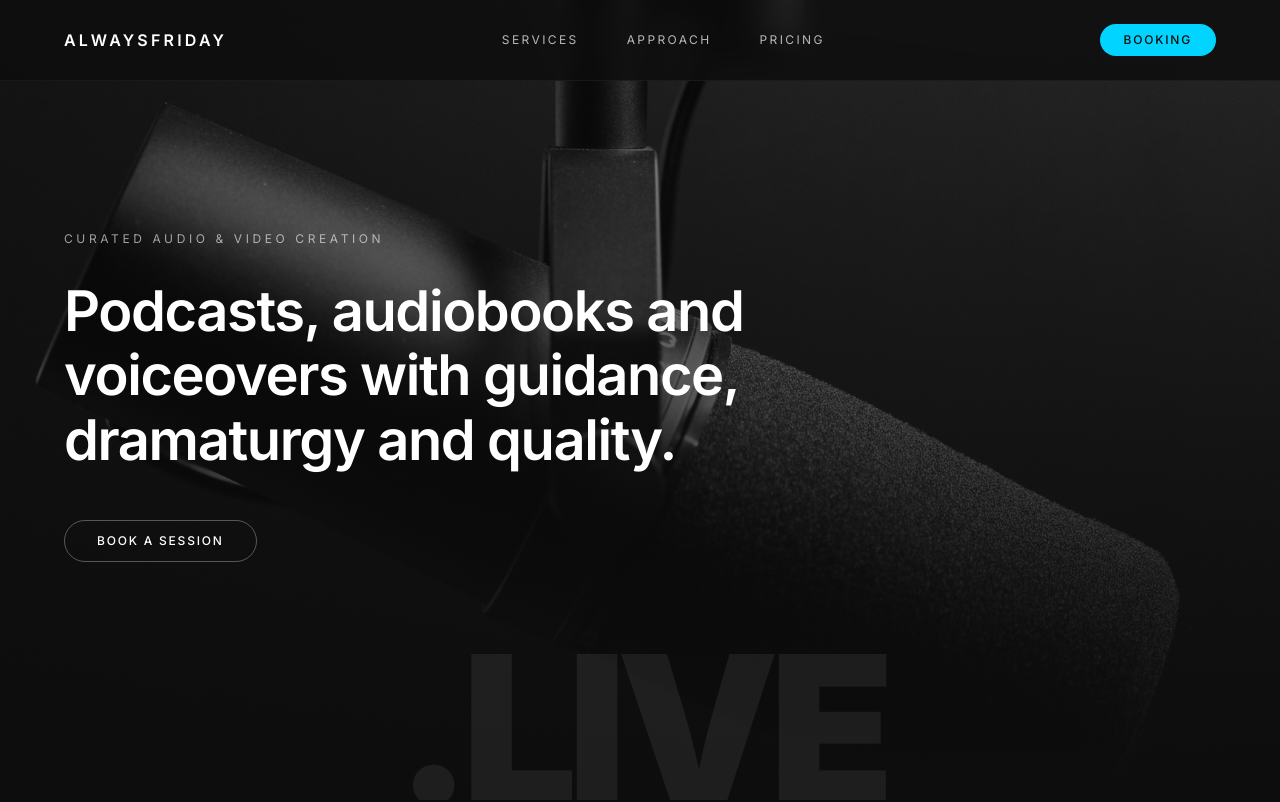
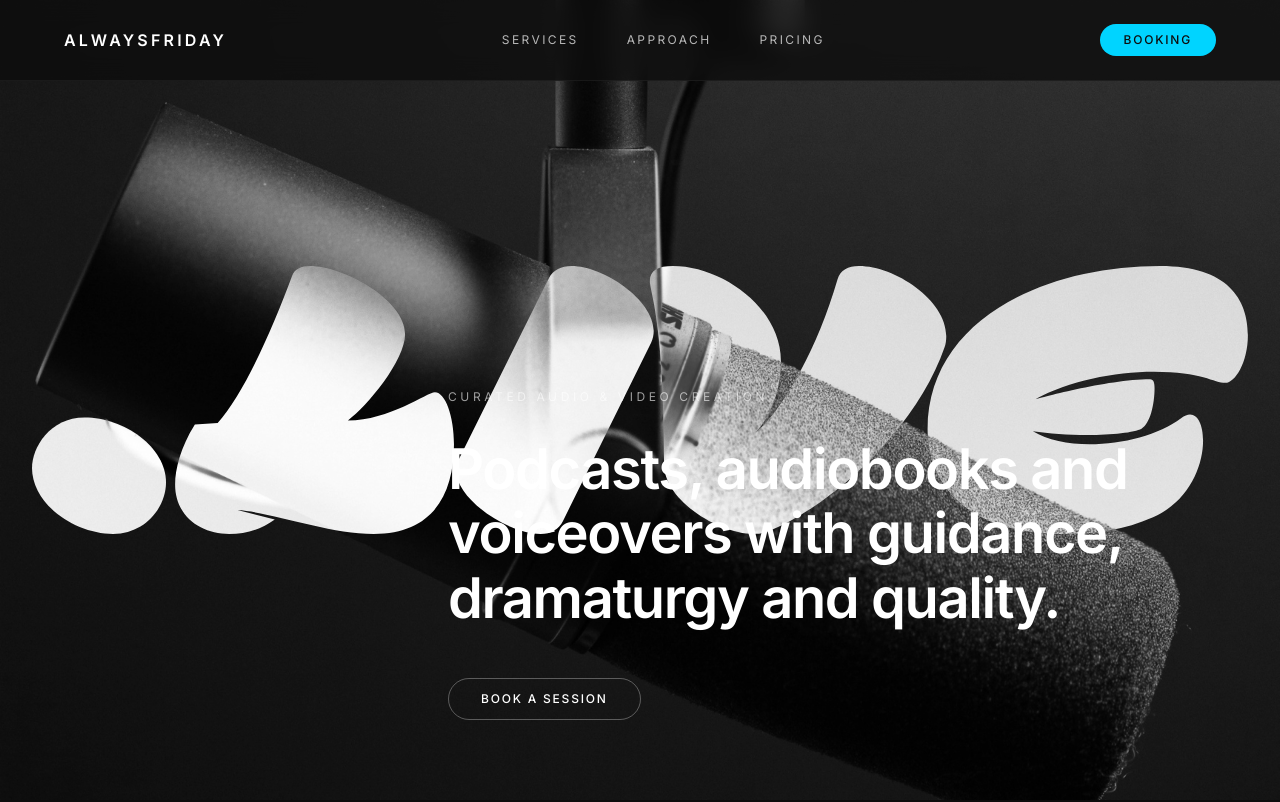
Before and after one commit to alwaysfridaymate/alwaysfridaylive, a Next.js app: page / in a window 1280 px wide. Shown: the top 802 px of the page. Built offline with nearby package versions, Linux system fonts and the light colour scheme.

Commit message:
Hero: blend-mode exclusion, .LIVE SVG overlay, 3-col text layout

```diff
--- a/src/app/page.tsx
+++ b/src/app/page.tsx
@@ -40,7 +40,7 @@ function Nav() {
 /* ─── HERO ─── */
 function Hero() {
   return (
-    <section className="relative min-h-screen flex flex-col justify-end overflow-hidden">
+    <section className="relative min-h-screen flex flex-col overflow-hidden bg-[#0d0d0d] isolate">
       {/* Background image */}
       <div className="absolute inset-0">
         <Image
@@ -51,16 +51,30 @@ function Hero() {
           priority
           quality={90}
         />
-        {/* Dark overlay for text readability */}
-        <div className="absolute inset-0 bg-gradient-to-t from-[#0d0d0d] via-[#0d0d0d]/60 to-[#0d0d0d]/30" />
       </div>
 
-      {/* Content */}
-      <div className="relative z-10 px-6 md:px-12 lg:px-16 max-w-[1920px] mx-auto w-full pb-12 md:pb-16 lg:pb-20">
+      {/* .LIVE SVG overlay — centered, full-width, blend mode exclusion */}
+      <div className="absolute inset-0 flex items-center justify-center z-10 px-4 md:px-8 mix-blend-exclusion pointer-events-none">
+        {/* eslint-disable-next-line @next/next/no-img-element */}
+        <img
+          src="/images/live.svg"
+          alt=""
+          aria-hidden="true"
+          className="w-full h-auto max-h-[45vh] object-contain select-none"
+        />
+      </div>
+
+      {/* Content — lower quarter, offset 1/3 from left (3-col grid: 1 blank + 2 content) */}
+      <div className="relative z-20 mt-auto px-6 md:px-12 lg:px-16 max-w-[1920px] mx-auto w-full pb-12 md:pb-16 lg:pb-20">
+        <div className="grid grid-cols-1 lg:grid-cols-3">
+          {/* 1st column: blank spacer */}
+          <div className="hidden lg:block" />
+          {/* 2nd + 3rd columns: text + CTA */}
+          <div className="lg:col-span-2">
             <p className="text-[10px] md:text-xs tracking-[0.3em] text-white/60 uppercase mb-6 md:mb-8">
               Curated Audio &amp; Video Creation
             </p>
-        <h1 className="text-2xl sm:text-3xl md:text-4xl lg:text-5xl xl:text-[3.5rem] font-semibold leading-[1.15] tracking-tight text-white max-w-4xl mb-8 md:mb-12">
+            <h1 className="text-2xl sm:text-3xl md:text-4xl lg:text-5xl xl:text-[3.5rem] font-semibold leading-[1.15] tracking-tight text-white max-w-3xl mb-8 md:mb-12">
               Podcasts, audiobooks and voiceovers with guidance, dramaturgy and&nbsp;quality.
             </h1>
             <a
@@ -70,15 +84,7 @@ function Hero() {
               Book a Session
             </a>
           </div>
-
-      {/* .LIVE large text at bottom */}
-      <div className="relative z-10 w-full overflow-hidden -mb-2 md:-mb-4">
-        <p
-          className="text-[22vw] md:text-[18vw] lg:text-[16vw] font-black leading-[0.85] tracking-tighter text-white/[0.07] select-none text-center whitespace-nowrap"
-          aria-hidden="true"
-        >
-          .LIVE
-        </p>
+        </div>
       </div>
     </section>
   );
```
Also changed, not shown: public/images/live.svg (added). Lines whose indentation alone changed are shown as unchanged.
